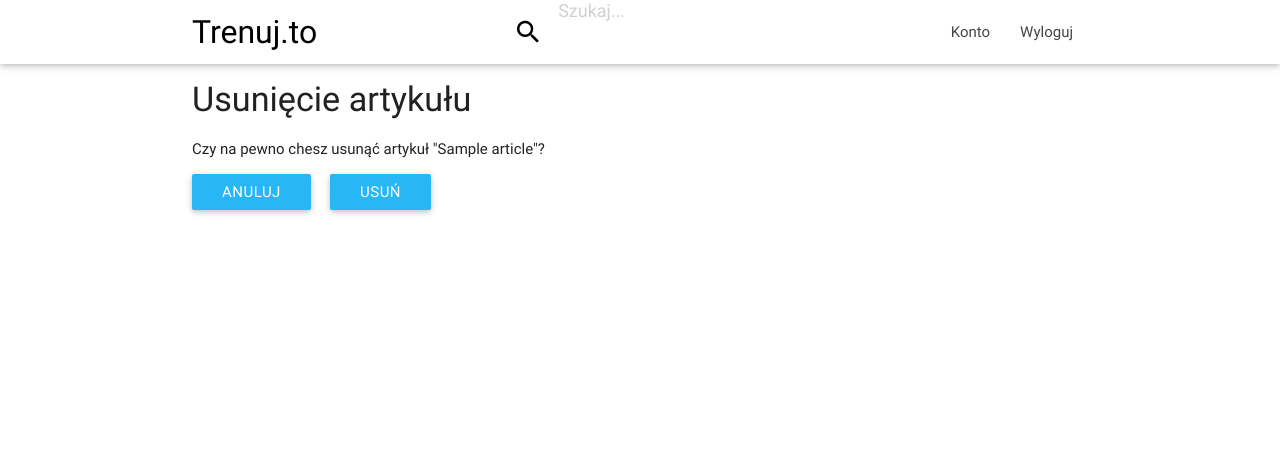
After one commit to Akus93/trenuj_to, a Django app: a page that uses trenuj/templates/trenuj/article_confirm_delete.html in a window 1280 px wide. The commit adds this page. Shown: the top 450 px of the page. Run offline with Django 3.2, Linux system fonts and the light colour scheme; a user stored in the database is signed in; tables that the repository leaves empty hold one stand-in row (values such as "Sample post"); some libraries are stand-ins or nearby versions.

Commit message:
Usuwanie artykułu

```diff
--- a/trenuj/templates/trenuj/account.html
+++ b/trenuj/templates/trenuj/account.html
@@ -84,6 +84,10 @@
                                 <a href="{% url 'article_edit' article.slug %}" class="secondary-content">
                                     <i class="material-icons tooltipped" data-position="top" data-delay="50"
                                     data-tooltip="Edytuj">create</i>
+                                </a>
+                                <a href="{% url 'article_delete' article.slug %}" class="secondary-content">
+                                    <i class="material-icons tooltipped" data-position="top" data-delay="50"
+                                    data-tooltip="Usuń">delete</i>
                                 </a>
                             </div>
                         </li>
--- /dev/null
+++ b/trenuj/templates/trenuj/article_confirm_delete.html
@@ -0,0 +1,14 @@
+{% extends 'trenuj/base.html' %}
+
+
+{% block content %}
+
+          <h4>Usunięcie artykułu</h4>
+            <form action="" method="post">{% csrf_token %}
+                <p>Czy na pewno chesz usunąć artykuł "{{ object }}"?</p>
+                <a href="{% url 'account' %}"  class="waves-effect waves-light btn light-blue lighten-1">Anuluj</a>
+                <button class="waves-effect waves-light btn light-blue lighten-1" style="margin-left: 1em;" name="delete_article_form" type="submit" >Usuń</button>
+            </form>
+
+
+{% endblock %}
--- a/trenuj/urls.py
+++ b/trenuj/urls.py
@@ -17,6 +17,7 @@ urlpatterns = [
     url(r'^article/create/$', views.ArticleCreateView.as_view(), name='article_create'),
     url(r'^article/view/(?P<slug>[\w-]+)/$', views.ArticleView.as_view(), name='article'),
     url(r'^article/edit/(?P<slug>[\w-]+)/$', views.ArticleUpdateView.as_view(), name='article_edit'),
+    url(r'^article/delete/(?P<slug>[\w-]+)/$', views.ArticleDeleteView.as_view(), name='article_delete'),
     url(r'^category/(?P<name>[\w-]+)/$', views.CategoryView.as_view(), name='category'),
     url(r'^tag/(?P<tag>[\w]+)/$', views.TagView.as_view(), name='tag'),
     url(r'^search/$', views.SearchView.as_view(), name='search'),
--- a/trenuj/views.py
+++ b/trenuj/views.py
@@ -1,5 +1,5 @@
 from django.views import generic
-from django.shortcuts import render, render_to_response, redirect
+from django.shortcuts import render, render_to_response
 from django.http import HttpResponseRedirect
 from django.contrib.auth import logout
 from django.contrib.auth.mixins import LoginRequiredMixin
@@ -199,3 +199,15 @@ class ArticleUpdateView(LoginRequiredMixin, generic.UpdateView):
         if obj.author != self.request.user:
             return HttpResponseRedirect('/')
         return super(ArticleUpdateView, self).dispatch(request, *args, **kwargs)
+
+
+class ArticleDeleteView(LoginRequiredMixin, generic.DeleteView):
+    login_url = '/login/'
+    model = Article
+    success_url = '/account#articles'
+
+    def dispatch(self, request, *args, **kwargs):
+        obj = self.get_object()
+        if obj.author != self.request.user:
+            return HttpResponseRedirect('/')
+        return super(ArticleDeleteView, self).dispatch(request, *args, **kwargs)
```
